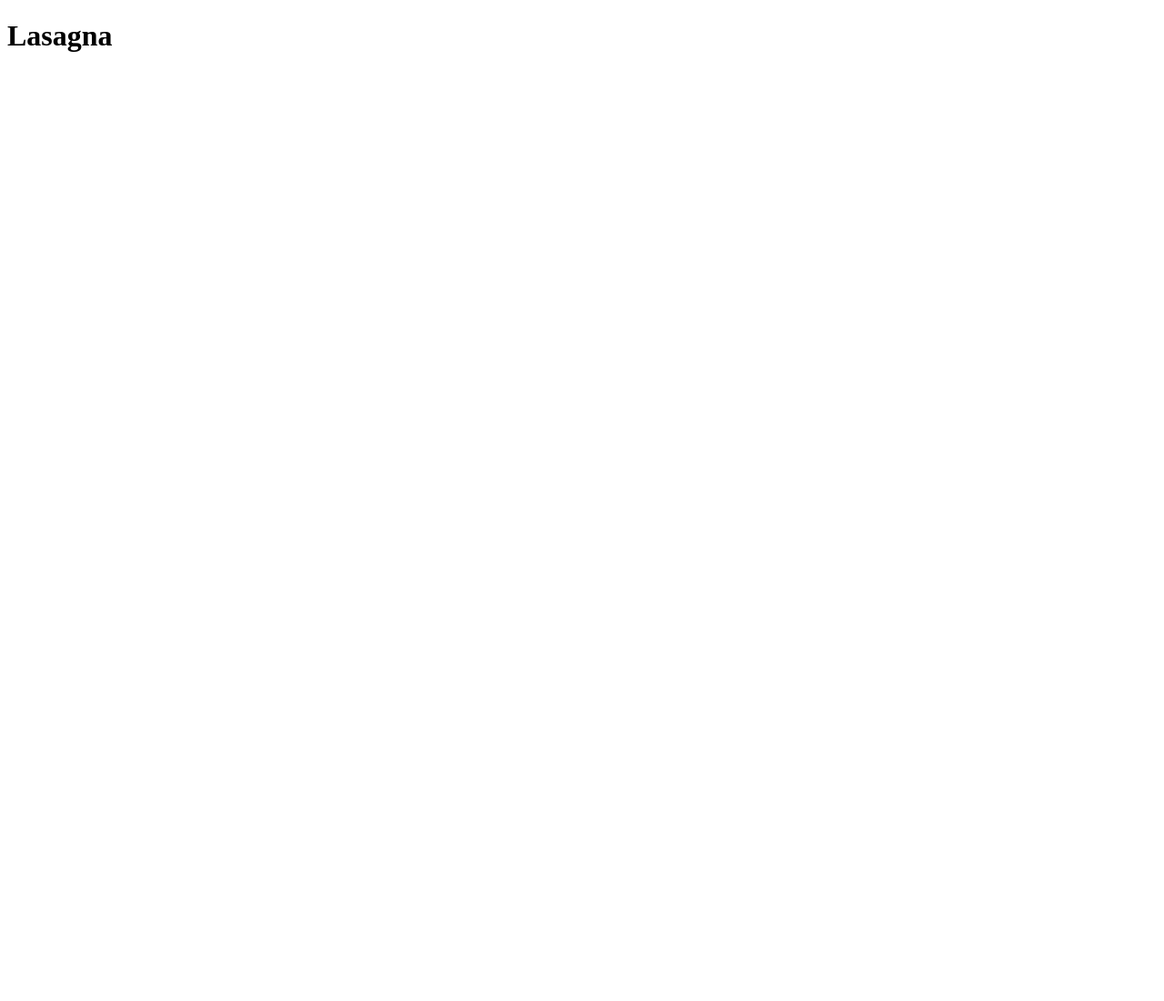
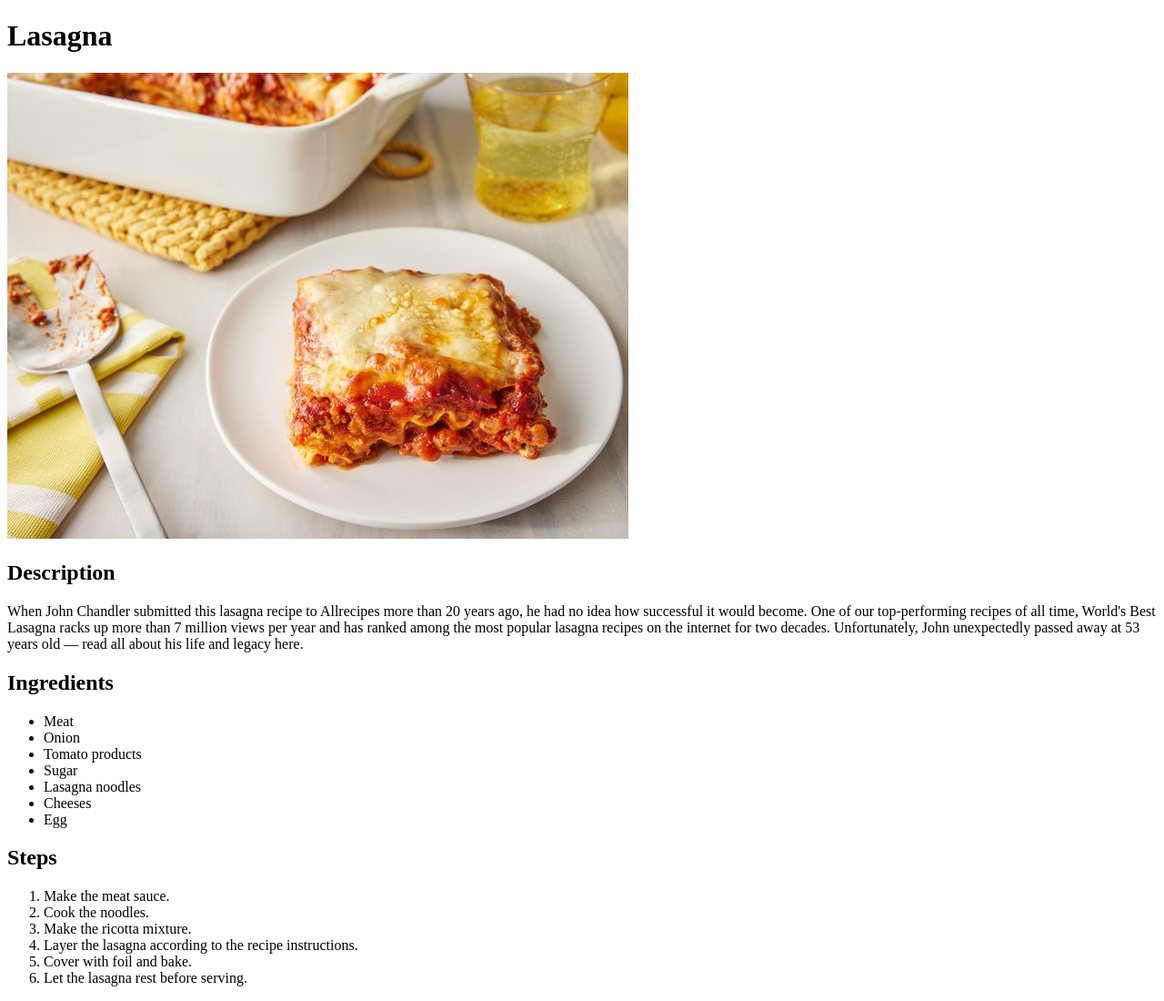
Before and after one commit to caterpie-gh/odin-recipes, a plain HTML site: page recipes/lasagna.html in a window 1280 px wide. Shown: the whole page at 91% size. Before the commit the page ends 800 px from the top, so only its background shows below. Drawn offline with Linux system fonts and the light colour scheme.

Commit message:
Agregar contenido a lasagna.html

```diff
--- a/recipes/lasagna.html
+++ b/recipes/lasagna.html
@@ -1,11 +1,44 @@
 <!DOCTYPE html>
 <html lang="en">
   <head>
-    <meta charset="utf-8">
+    <meta charset="utf-8" />
     <title>Recipes: Lasagna</title>
   </head>
 
   <body>
     <h1>Lasagna</h1>
+    <img src="../images/foto-lasagna.jpeg" alt="plate of lasagna" />
+
+    <h2>Description</h2>
+    <p>
+      When John Chandler submitted this lasagna recipe to Allrecipes more than
+      20 years ago, he had no idea how successful it would become. One of our
+      top-performing recipes of all time, World's Best Lasagna racks up more
+      than 7 million views per year and has ranked among the most popular
+      lasagna recipes on the internet for two decades. Unfortunately, John
+      unexpectedly passed away at 53 years old — read all about his life and
+      legacy here.
+    </p>
+
+    <h2>Ingredients</h2>
+    <ul>
+      <li>Meat</li>
+      <li>Onion</li>
+      <li>Tomato products</li>
+      <li>Sugar</li>
+      <li>Lasagna noodles</li>
+      <li>Cheeses</li>
+      <li>Egg</li>
+    </ul>
+
+    <h2>Steps</h2>
+    <ol>
+      <li>Make the meat sauce.</li>
+      <li>Cook the noodles.</li>
+      <li>Make the ricotta mixture.</li>
+      <li>Layer the lasagna according to the recipe instructions.</li>
+      <li>Cover with foil and bake.</li>
+      <li>Let the lasagna rest before serving.</li>
+    </ol>
   </body>
 </html>
```
